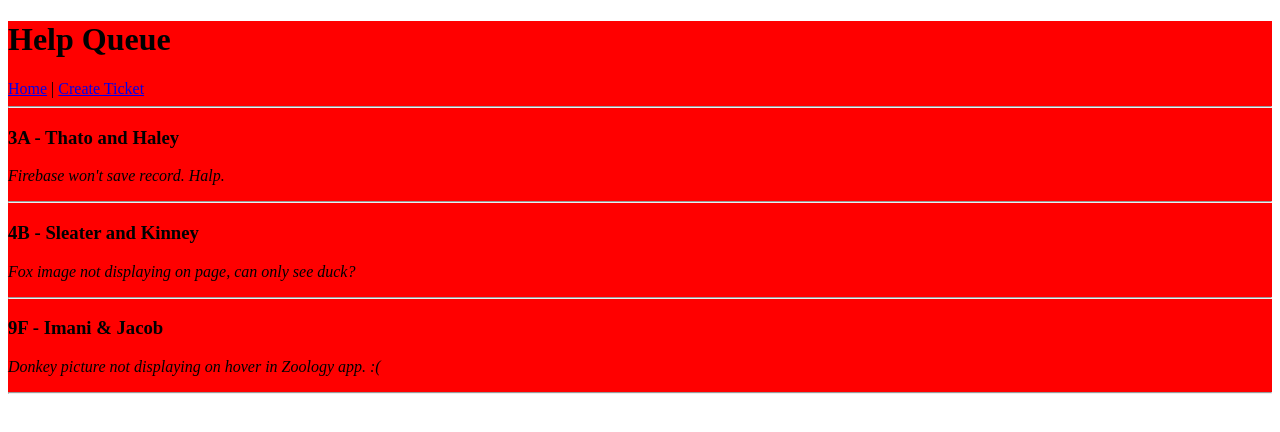
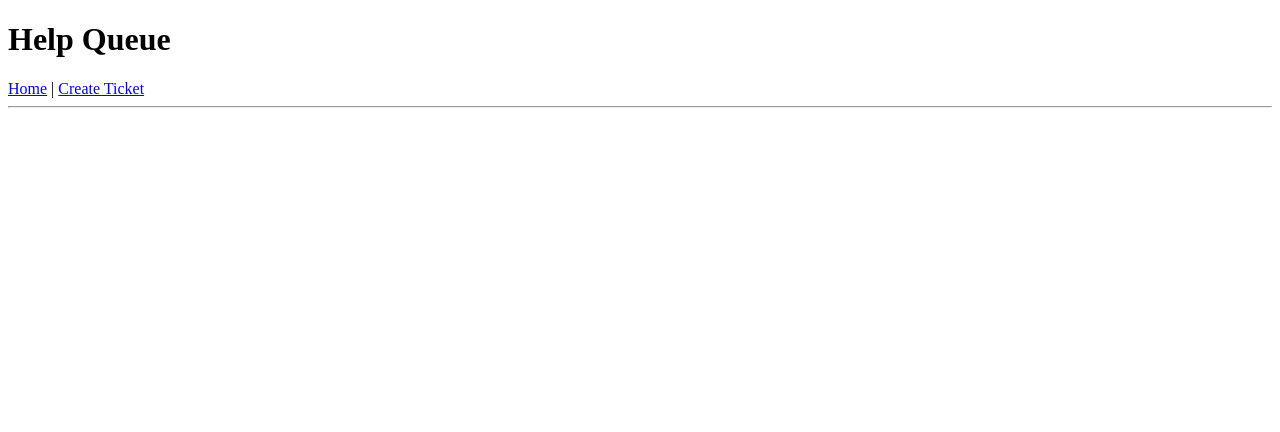
Before and after one commit to LeilaniL/react-help-queue, a React app: page / in a window 1280 px wide. Shown: the top 432 px of the page. Built offline with nearby package versions, Linux system fonts and the light colour scheme.

Commit message:
make ticket list dynamic with lifted state

```diff
--- a/src/components/App.jsx
+++ b/src/components/App.jsx
@@ -2,20 +2,34 @@
 import { Switch, Route } from 'react-router-dom';
 import Header from './Header';
 import TicketList from './TicketList';
-import NewTicketForm from './NewTicketForm';
 import NewTicketControl from './NewTicketControl';
 
-function App() {
+class App extends React.Component {
+  constructor(props) {
+    super(props);
+    this.state = {
+      masterTicketList: []
+    };
+    this.handleAddingNewTicketToList = this.handleAddingNewTicketToList.bind(this);
+  }
+  handleAddingNewTicketToList(newTicket) {
+    var newMasterTicketList = this.state.masterTicketList.slice();
+    newMasterTicketList.push(newTicket);
+    this.setState({ masterTicketList: newMasterTicketList });
+  }
+  render() {
+
     return (
       <div>
         <Header />
         <Switch>
-        <Route exact path='/' component={TicketList} />
-        <Route path='/newticket' component={NewTicketControl} />
+          <Route exact path='/' render={() => <TicketList ticketList={this.state.masterTicketList} />} />
+          <Route path='/newticket' render={() => <NewTicketControl onNewTicketCreation={this.handleAddingNewTicketToList} />} />
           {/* <Route component={Error404} /> */}
         </Switch>
       </div>
     );
   }
+}
 
 export default App;
--- a/src/components/NewTicketControl.jsx
+++ b/src/components/NewTicketControl.jsx
@@ -1,4 +1,5 @@
 import React from 'react';
+import PropTypes from 'prop-types';
 import ConfirmationQuestions from './ConfirmationQuestions';
 import NewTicketForm from './NewTicketForm';
 
@@ -16,7 +17,7 @@
     render() {
         let currentlyVisibleContent = null;
         if (this.state.formVisibleOnPage) {
-            currentlyVisibleContent = <NewTicketForm />;
+            currentlyVisibleContent = <NewTicketForm onNewTicketCreation={this.props.onNewTicketCreation} />;
         }
         else {
             currentlyVisibleContent = <ConfirmationQuestions onTroubleshootingConfirmation={this.handleTroubleshootingConfirmation} />;
@@ -28,5 +29,8 @@
         );
     }
 }
+NewTicketControl.propTypes = {
+    onNewTicketCreation: PropTypes.func
+}
 
 export default NewTicketControl;
--- a/src/components/NewTicketForm.jsx
+++ b/src/components/NewTicketForm.jsx
@@ -1,18 +1,33 @@
 import React from 'react';
+import PropTypes from 'prop-types';
 
-function NewTicketForm() {
+function NewTicketForm(props) {
+  let _names = null;
+  let _location = null;
+  let _issue = null;
+
+  function handleNewTicketFormSubmission(event) {
+    event.preventDefault();
+    props.onNewTicketCreation({ names: _names.value, location: _location.value, issue: _issue.value });
+    _names.value = '';
+    _location.value = '';
+    _issue.value = '';
+  }
   return (
     <div>
-      <form>
+      <form onSubmit={handleNewTicketFormSubmission}>
         <input
+          ref={(input) => { _names = input; }}
           type='text'
           id='names'
           placeholder='Pair Names' />
         <input
+          ref={(input) => { _location = input; }}
           type='text'
           id='location'
           placeholder='Location' />
         <textarea
+          ref={(textarea) => { _issue = textarea; }}
           id='issue'
           placeholder='Describe your issue.' />
         <button type='submit'>Help!</button>
@@ -21,4 +36,7 @@
   );
 }
 
+NewTicketForm.propTypes = {
+  onNewTicketCreation: PropTypes.func
+}
 export default NewTicketForm;
--- a/src/components/TicketList.jsx
+++ b/src/components/TicketList.jsx
@@ -1,29 +1,12 @@
 import React from 'react';
+import PropTypes from 'prop-types';
 import Ticket from './Ticket';
 
-var masterTicketList = [
-  {
-    names: 'Thato and Haley',
-    location: '3A',
-    issue: 'Firebase won\'t save record. Halp.'
-  },
-  {
-    names: 'Sleater and Kinney',
-    location: '4B',
-    issue: 'Fox image not displaying on page, can only see duck?'
-  },
-  {
-    names: 'Imani & Jacob',
-    location: '9F',
-    issue: 'Donkey picture not displaying on hover in Zoology app. :('
-  }
-];
-
-function TicketList() {
+function TicketList(props) {
   return (
     <div>
       <hr />
-      {masterTicketList.map((ticket, index) =>
+      {props.ticketList.map((ticket, index) =>
         <Ticket
           names={ticket.names}
           location={ticket.location}
@@ -33,4 +16,7 @@
     </div>
   )
 }
+TicketList.propTypes = {
+  ticketList: PropTypes.array
+}
 export default TicketList;
```
Lines whose indentation alone changed are shown as unchanged.
